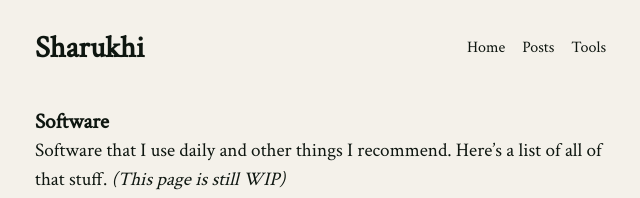
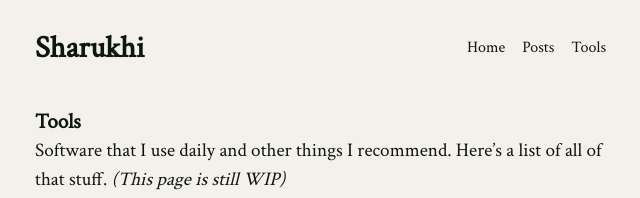
Before and after one commit to Sharukhi/www, a Next.js app: page /tools in a window 1280 px wide. Shown: the top 198 px of the page, without its empty margins (317-957 px from the left). Built offline with nearby package versions, Linux system fonts and the light colour scheme.

Commit message:
update tools page title

```diff
--- a/src/app/tools/page.tsx
+++ b/src/app/tools/page.tsx
@@ -4,7 +4,7 @@ import Image from "next/image";
 import Link from "next/link";
 
 export const metadata: Metadata = {
-  title: "Work in progress",
+  title: "Tools | Sharukhi",
 };
 
 export default function Tools() {
@@ -13,7 +13,7 @@ export default function Tools() {
       <Navbar />
       <div className="mt-6">
         <div>
-          <h3 className="font-bold ">Software</h3>
+          <h3 className="font-bold ">Tools</h3>
           <p>
             Software that I use daily and other things I recommend. Here’s a
             list of all of that stuff. <i>(This page is still WIP)</i>
```
